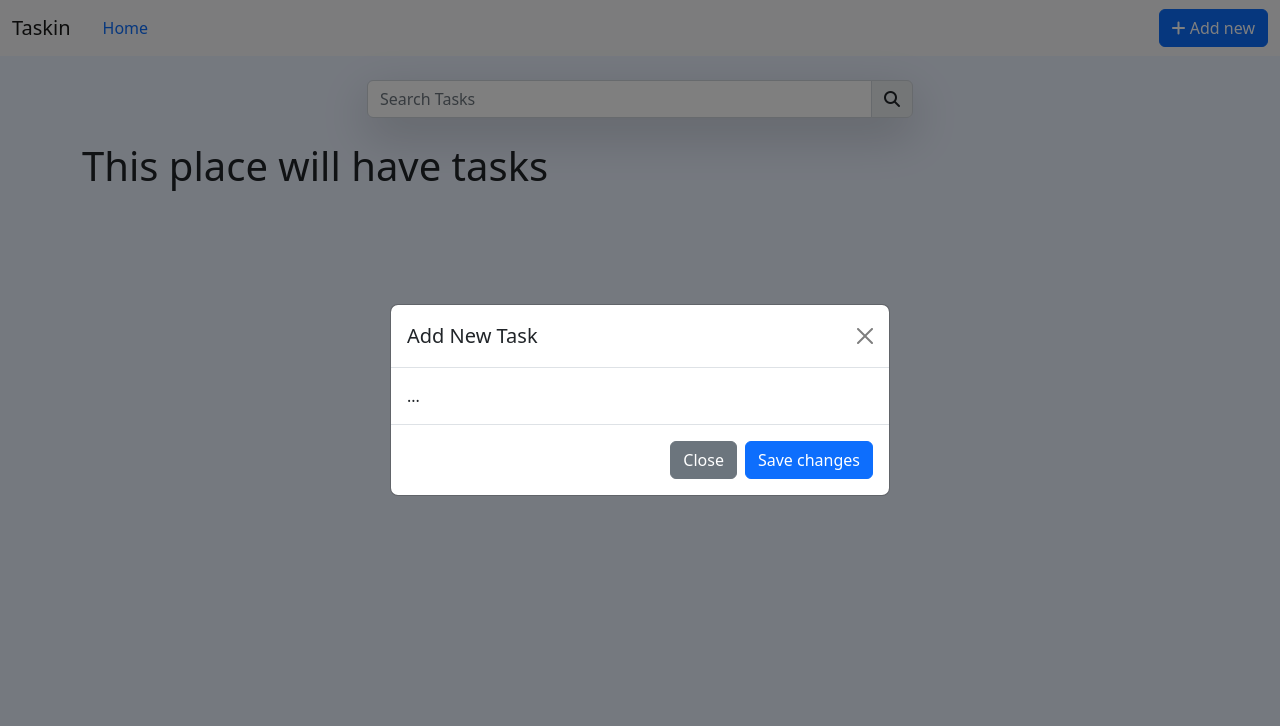
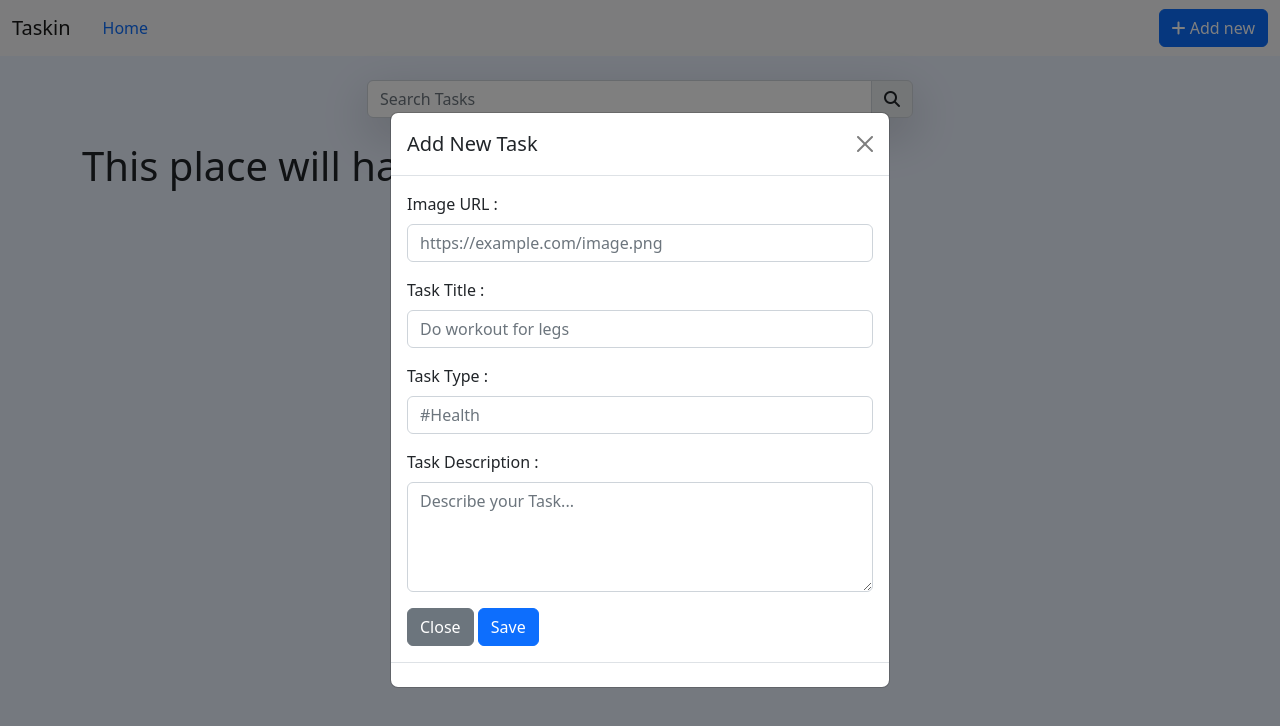
Before and after one commit to ShivaKanchi/Task_Management_Web, a plain HTML site: page index.html in a window 1280 px wide. Both pictures are taken after a click on the button "Add new". Drawn offline with nearby package versions, Linux system fonts and the light colour scheme.

Commit message:
Add new tasks Added

```diff
--- a/index.html
+++ b/index.html
@@ -30,11 +30,32 @@
 					<button type="button" class="btn-close" data-bs-dismiss="modal" aria-label="Close"></button>
 				</div>
 				<div class="modal-body">
-					...
+					<form>
+						<div class="mb-3">
+							<label for="imageURL" class="form-label">Image URL : </label>
+							<input type="url" class="form-control" id="imageURL"
+								placeholder="https://example.com/image.png" required />
+						</div>
+						<div class="mb-3">
+							<label for="taskTitle" class="form-label">Task Title : </label>
+							<input type="text" class="form-control" id="taskTitle" placeholder="Do workout for legs"
+								required />
+						</div>
+						<div class="mb-3">
+							<label for="tags" class="form-label">Task Type : </label>
+							<input type="text" class="form-control" id="tags" placeholder="#Health" required />
+						</div>
+						<div class="mb-3">
+							<label for="taskDesc" class="form-label">Task Description : </label>
+							<textarea class="form-control" id="taskDesc" placeholder="Describe your Task..." rows="4"
+								required></textarea>
+						</div>
+						<button type="button" class="btn btn-secondary" data-bs-dismiss="modal">Close</button>
+						<button type="submit" class="btn btn-primary">Save</button>
+					</form>
 				</div>
 				<div class="modal-footer">
-					<button type="button" class="btn btn-secondary" data-bs-dismiss="modal">Close</button>
-					<button type="button" class="btn btn-primary">Save changes</button>
+
 				</div>
 			</div>
 		</div>
```
